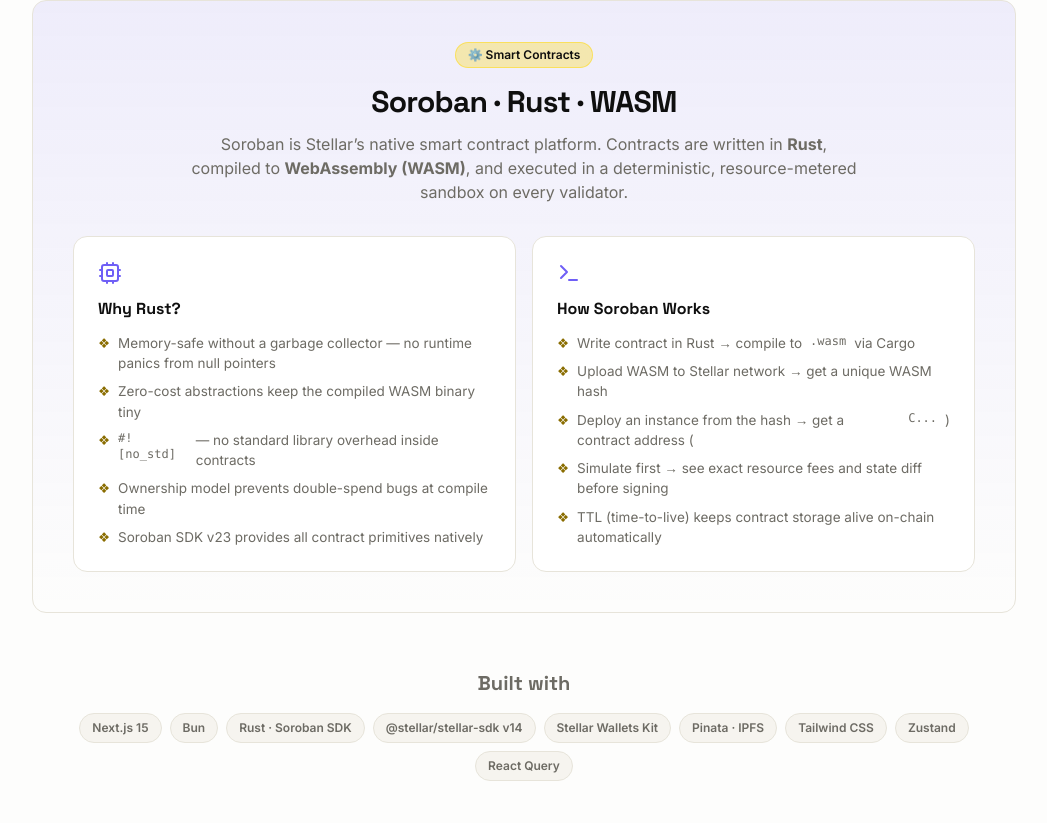
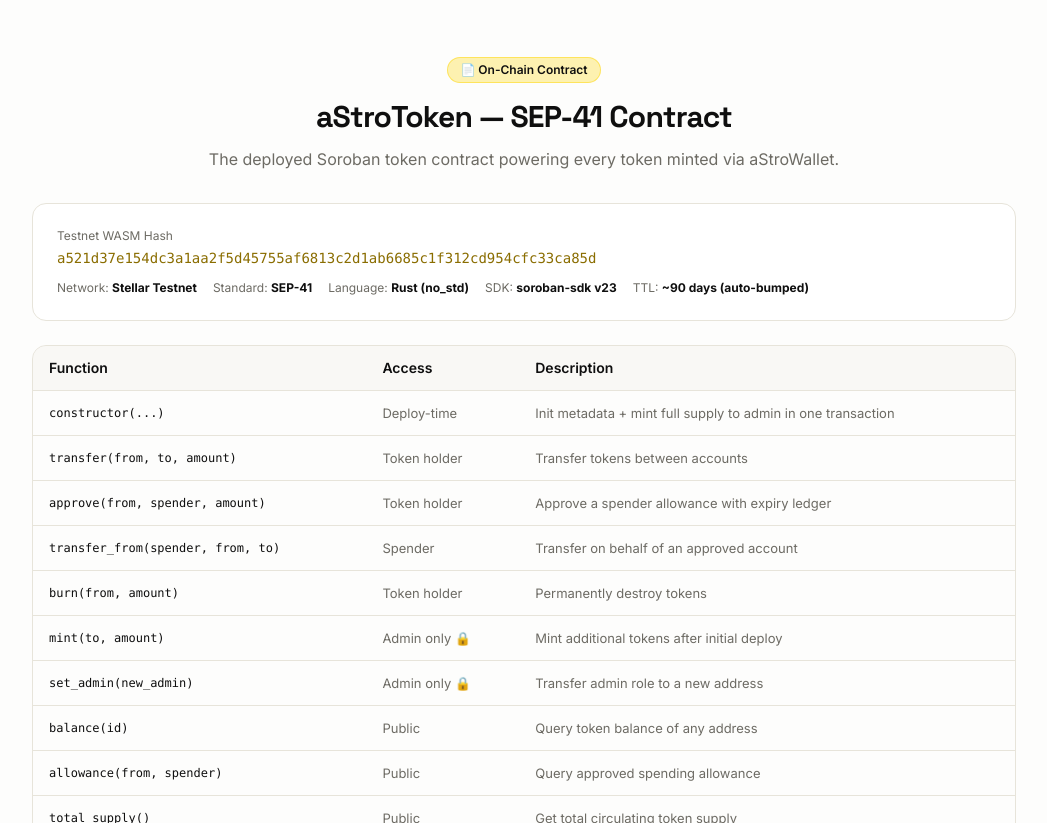
Before and after one commit to vilashturkane/aStroWallet, a Next.js app in the folder client/: page / in a window 1280 px wide. Shown: the part 2637-3460 px from the top of the page, without its empty margins (116-1163 px from the left). Built offline with nearby package versions, Linux system fonts and the light colour scheme.

Commit message:
feat(landing): add aStroToken contract details section with WASM hash and SEP-41 function table

```diff
--- a/client/app/page.tsx
+++ b/client/app/page.tsx
@@ -298,6 +298,67 @@
         </div>
       </section>
 
+      {/* ---------- Contract Details ---------- */}
+      <section className="py-14">
+        <div className="mb-8 text-center">
+          <Badge variant="gold" className="mb-4 px-3 py-1 text-xs">
+            📄 On-Chain Contract
+          </Badge>
+          <h2 className="font-display text-3xl font-bold tracking-tight">
+            aStroToken — SEP-41 Contract
+          </h2>
+          <p className="mt-3 text-muted-foreground">
+            The deployed Soroban token contract powering every token minted via aStroWallet.
+          </p>
+        </div>
+        <div className="mb-6 rounded-lg border border-border bg-card p-6 font-mono text-sm">
+          <p className="mb-1 font-sans text-xs text-muted-foreground">Testnet WASM Hash</p>
+          <p className="break-all text-gold-deep">
+            a521d37e154dc3a1aa2f5d45755af6813c2d1ab6685c1f312cd954cfc33ca85d
+          </p>
+          <div className="mt-3 flex flex-wrap gap-4 font-sans text-xs text-muted-foreground">
+            <span>Network: <strong className="text-foreground">Stellar Testnet</strong></span>
+            <span>Standard: <strong className="text-foreground">SEP-41</strong></span>
+            <span>Language: <strong className="text-foreground">Rust (no_std)</strong></span>
+            <span>SDK: <strong className="text-foreground">soroban-sdk v23</strong></span>
+            <span>TTL: <strong className="text-foreground">~90 days (auto-bumped)</strong></span>
+          </div>
+        </div>
+        <div className="overflow-x-auto rounded-lg border border-border">
+          <table className="w-full text-sm">
+            <thead>
+              <tr className="border-b border-border bg-muted/50">
+                <th className="px-4 py-3 text-left font-semibold">Function</th>
+                <th className="px-4 py-3 text-left font-semibold">Access</th>
+                <th className="px-4 py-3 text-left font-semibold">Description</th>
+              </tr>
+            </thead>
+            <tbody className="divide-y divide-border text-[13px] text-muted-foreground">
+              {[
+                { fn: "constructor(...)", access: "Deploy-time", desc: "Init metadata + mint full supply to admin in one transaction" },
+                { fn: "transfer(from, to, amount)", access: "Token holder", desc: "Transfer tokens between accounts" },
+                { fn: "approve(from, spender, amount)", access: "Token holder", desc: "Approve a spender allowance with expiry ledger" },
+                { fn: "transfer_from(spender, from, to)", access: "Spender", desc: "Transfer on behalf of an approved account" },
+                { fn: "burn(from, amount)", access: "Token holder", desc: "Permanently destroy tokens" },
+                { fn: "mint(to, amount)", access: "Admin only 🔒", desc: "Mint additional tokens after initial deploy" },
+                { fn: "set_admin(new_admin)", access: "Admin only 🔒", desc: "Transfer admin role to a new address" },
+                { fn: "balance(id)", access: "Public", desc: "Query token balance of any address" },
+                { fn: "allowance(from, spender)", access: "Public", desc: "Query approved spending allowance" },
+                { fn: "total_supply()", access: "Public", desc: "Get total circulating token supply" },
+                { fn: "token_uri()", access: "Public", desc: "IPFS metadata URI — Metaplex-style JSON" },
+                { fn: "decimals() / name() / symbol()", access: "Public", desc: "Standard SEP-41 token metadata" },
+              ].map((row) => (
+                <tr key={row.fn} className="hover:bg-muted/30">
+                  <td className="px-4 py-3 font-mono text-[12px] text-foreground">{row.fn}</td>
+                  <td className="px-4 py-3">{row.access}</td>
+                  <td className="px-4 py-3">{row.desc}</td>
+                </tr>
+              ))}
+            </tbody>
+          </table>
+        </div>
+      </section>
+
       {/* ---------- Soroban & Rust ---------- */}
       <section className="rounded-lg border border-border bg-gradient-to-b from-lilac/10 to-transparent p-8 sm:p-10">
         <div className="mb-8 text-center">
```
